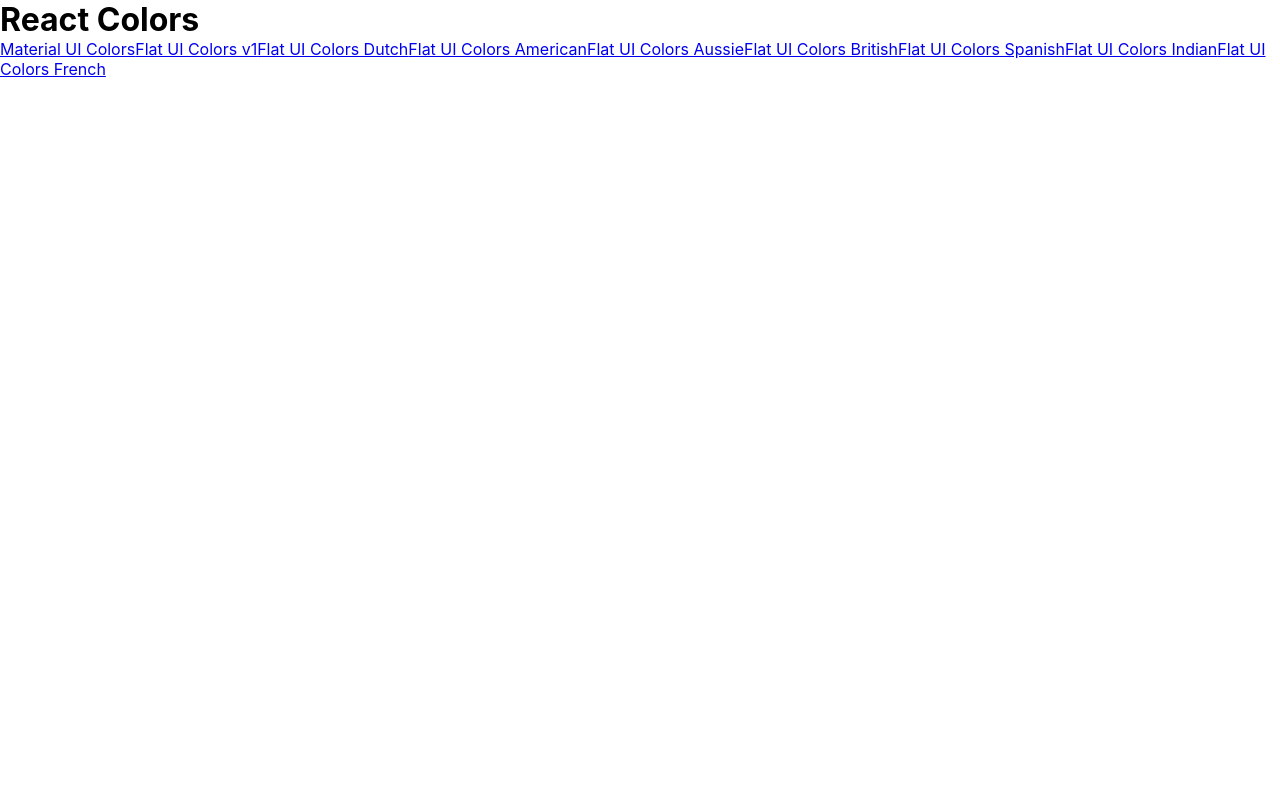
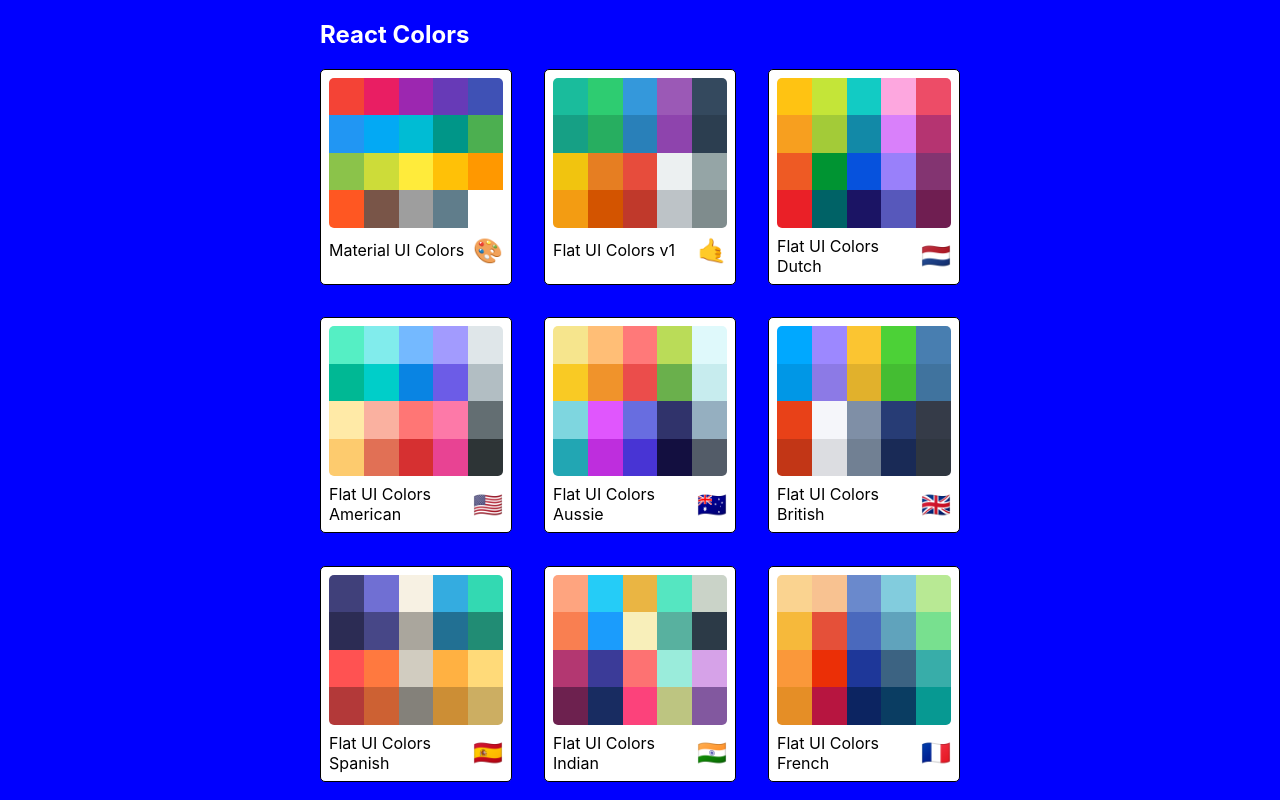
Before and after one commit to Mohammed-Abdelmoneim/react-colors, a React (Create React App) app: page / in a window 1280 px wide. Built offline with nearby package versions, Linux system fonts and the light colour scheme; the HTML template or start-up script is replaced by a standard one.

Commit message:
Finish styling MiniPalette

```diff
--- a/package.json
+++ b/package.json
@@ -5,6 +5,7 @@
   "dependencies": {
     "@material-ui/core": "^4.11.2",
     "@material-ui/icons": "^4.11.3",
+    "@material-ui/styles": "^4.11.5",
     "@testing-library/jest-dom": "^5.16.5",
     "@testing-library/react": "^13.4.0",
     "@testing-library/user-event": "^13.5.0",
--- a/src/App.js
+++ b/src/App.js
@@ -4,6 +4,7 @@
 import seedColors from "./seedColors";
 import { Route, Switch } from "react-router-dom";
 import { generatePalette } from "./ColorHelprs";
+
 import { random } from "chroma-js";
 import Pallette from "./Palette";
 import { PlaylistAdd } from "@material-ui/icons";
--- /dev/null
+++ b/src/MiniPalette.js
@@ -0,0 +1,66 @@
+import React, { Component } from "react";
+import { withStyles } from "@material-ui/styles";
+
+const styles = {
+  root: {
+    backgroundColor: "white",
+    border: "1px solid black",
+    borderRadius: "5px",
+    padding: "0.5rem",
+    position: "reletive",
+    /* overflow: "hidden", */
+    "&:hover": {
+      cursor: "pointer",
+    },
+  },
+  colors: {
+    backgroundColor: "#daele4",
+    height: "150px",
+    width: "100%",
+    borderRadius: "5px",
+    overflow: "hidden",
+  },
+  title: {
+    display: "flex",
+    justifyContent: "space-between",
+    alignItems: "center",
+    margin: "0",
+    color: "black",
+    paddingTop: "0.5rem",
+    fontSize: "1rem",
+    position: "reletive",
+  },
+  emoji: { marginLeft: "0.5rem", fontSize: "1.5rem" },
+  miniColor: {
+    height: "25%",
+    width: "20%",
+    display: "inline-block",
+    margin: "0 auto",
+    position: "reletive",
+    marginBottom: "-4px",
+  },
+};
+function MiniPalette(props) {
+  const { classes, paletteName, emoji } = props;
+  const { colors } = props;
+
+  const miniColorBoxes = colors.map((color) => (
+    <div
+      className={classes.miniColor}
+      style={{ backgroundColor: color.color }}
+      key={color.name}
+    />
+  ));
+
+  return (
+    <div className={classes.root}>
+      <div className={classes.colors}>{miniColorBoxes}</div>
+      <div className={classes.title}>
+        {paletteName}
+        <span className={classes.emoji}>{emoji}</span>
+      </div>
+    </div>
+  );
+}
+
+export default withStyles(styles)(MiniPalette);
--- a/src/PaletteList.js
+++ b/src/PaletteList.js
@@ -1,19 +1,56 @@
 import React, { Component } from "react";
 import { Link } from "react-router-dom";
 import Pallette from "./Palette";
+import MiniPalette from "./MiniPalette";
+import { withStyles } from "@material-ui/styles";
+const styles = {
+  root: {
+    backgroundColor: "blue",
+    height: "100vh",
+    display: "flex",
+    alignItems: "flex-start",
+    justifyContent: "center",
+  },
+  container: {
+    width: "50%",
+    display: "flex",
+    alignItems: "flex-start",
+    flexDirection: "column",
+    flexWrap: "wrap",
+  },
+  nav: {
+    width: "100%",
+    display: "flex",
+    justifyContent: "space-between",
+    color: "white",
+  },
+  palettes: {
+    boxSizing: "border-box",
+    width: "100%",
+    display: "grid",
+    gridTemplateColumns: "repeat(3,30%)",
+    gridGap: "5% ",
+  },
+};
 
 class PaletteList extends Component {
   render() {
-    const { palettes } = this.props;
+    const { palettes, classes } = this.props;
     return (
-      <div>
-        <h1>React Colors</h1>
-        {palettes.map((palette) => (
-          <Link to={`/palette/${palette.id}`}>{palette.paletteName}</Link>
-        ))}
+      <div className={classes.root}>
+        <div className={classes.container}>
+          <nav className={classes.nav}>
+            <h1>React Colors</h1>
+          </nav>
+          <div className={classes.palettes}>
+            {palettes.map((palette) => (
+              <MiniPalette {...palette} />
+            ))}
+          </div>
+        </div>
       </div>
     );
   }
 }
 
-export default PaletteList;
+export default withStyles(styles)(PaletteList);
--- a/src/index.css
+++ b/src/index.css
@@ -1,8 +1,8 @@
-* {
+/* * {
   margin: 0;
   padding: 0;
   box-sizing: border-box;
-}
+} */
 body {
   margin: 0;
   font-family: -apple-system, BlinkMacSystemFont, "Segoe UI", "Roboto", "Oxygen",
```
Also changed, not shown: 1 other file (tests, documents, lock files or other folders).
